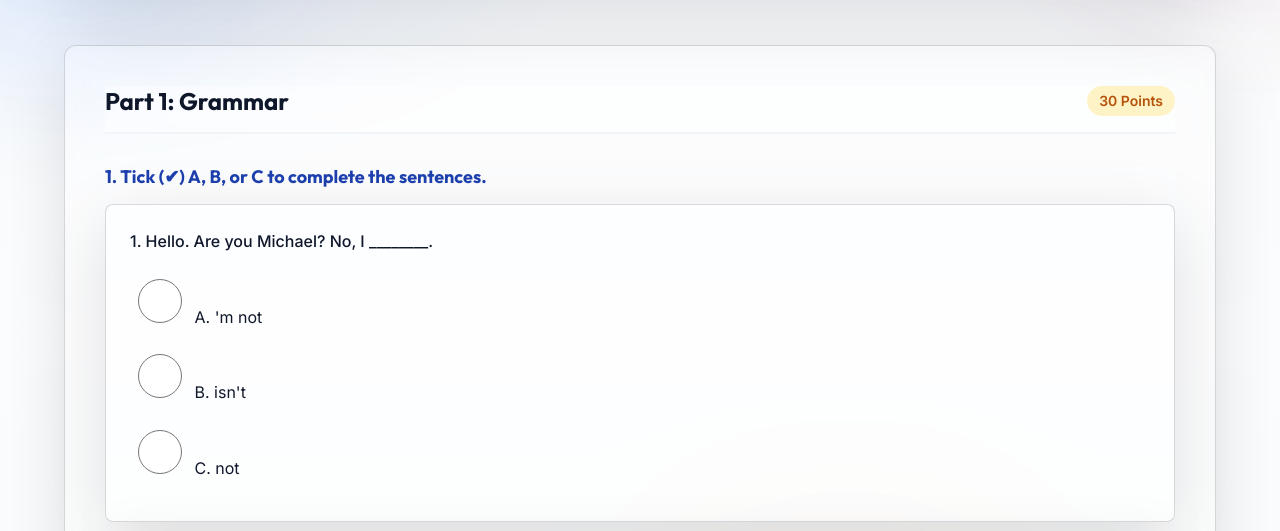
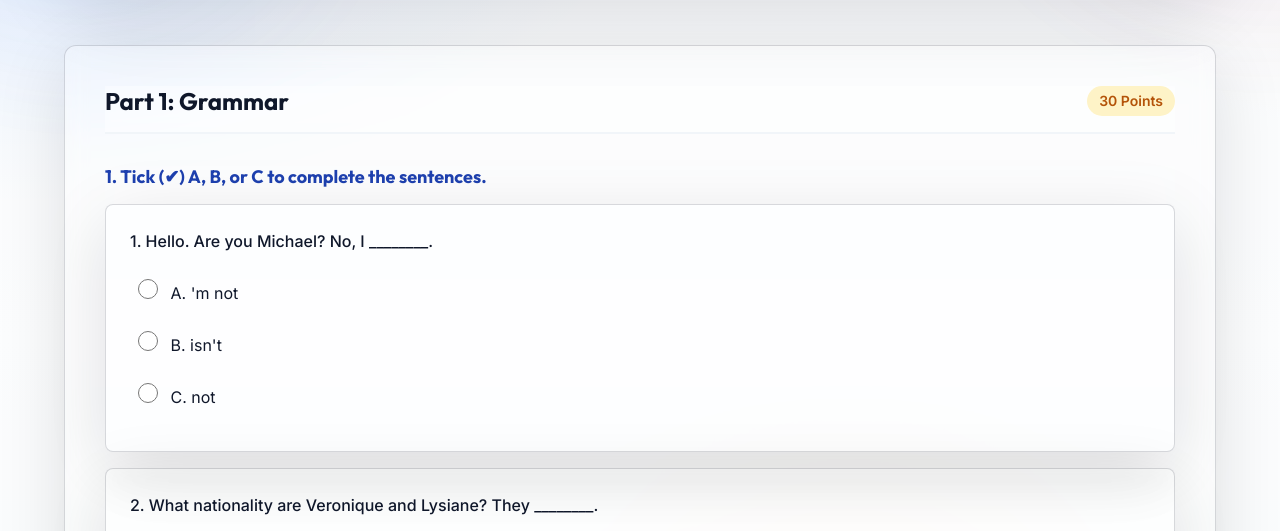
Before and after one commit to AkramovIskandar/EduLife, a website: page test.html in a window 1280 px wide. Shown: the part 213-744 px from the top of the page. Drawn offline with nearby package versions, Linux system fonts and the light colour scheme; no server answers; sample sign-in values are in the browser's storage.

Commit message:
Fix oversized radio and checkbox inputs in tests

```diff
--- a/styles.css
+++ b/styles.css
@@ -2883,6 +2883,8 @@ label {
 
 input[type="radio"],
 input[type="checkbox"] {
+    min-width: unset;
+    min-height: unset;
     width: 20px;
     height: 20px;
     cursor: pointer;
```
